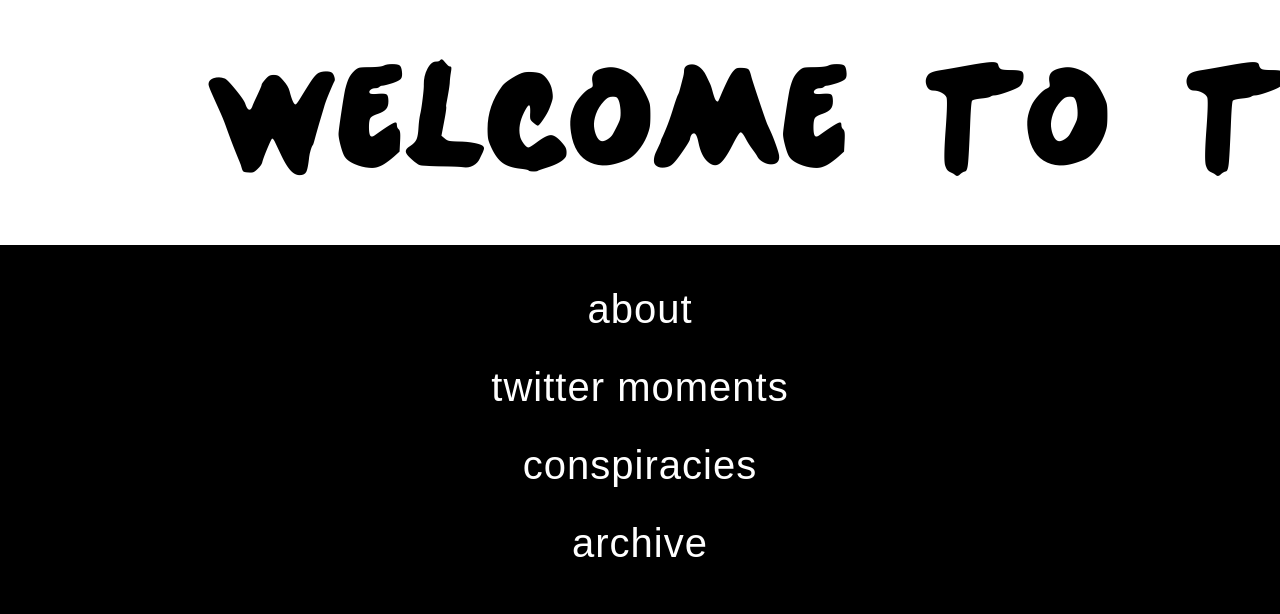
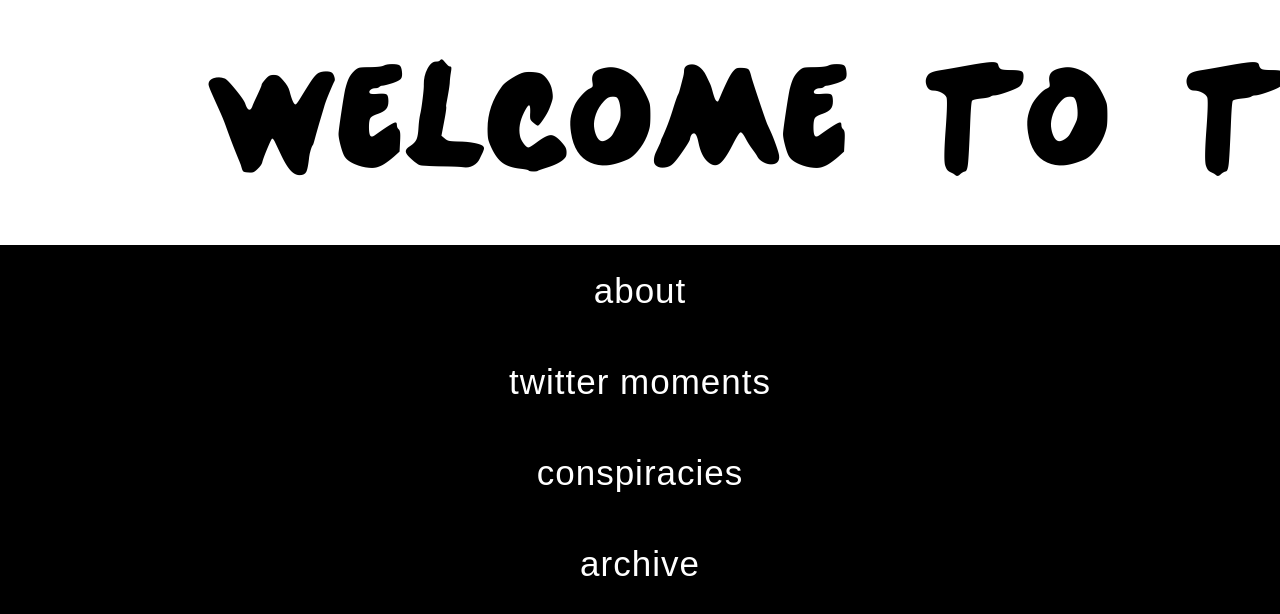
Before and after one commit to 1dfandom/1dfandom.github.io, a plain HTML site: page index.html in a window 1280 px wide. Shown: the top 614 px of the page. Drawn offline with Linux system fonts and the light colour scheme; a web font is replaced by a local one.

Commit message:
Update harrystyles.css

```diff
--- a/assets/css/harrystyles.css
+++ b/assets/css/harrystyles.css
@@ -129,9 +129,10 @@ body {
 }
 
 .index {
-    font-size: 40px;
-    line-height: .7;
-    margin-top: 50px;
+    font-size: 35px;
+    line-height: .6;
+    padding: 10px;
+    margin-top: 25px;
     margin-bottom: 50px;
     max-width: 90%;
     letter-spacing: 1px;
@@ -143,7 +144,7 @@ body {
 .conspiracies:hover,
 .archive:hover {
     color: white;
-    position:
+   line-height: .44;
 }
 
 .tooltip {
```
